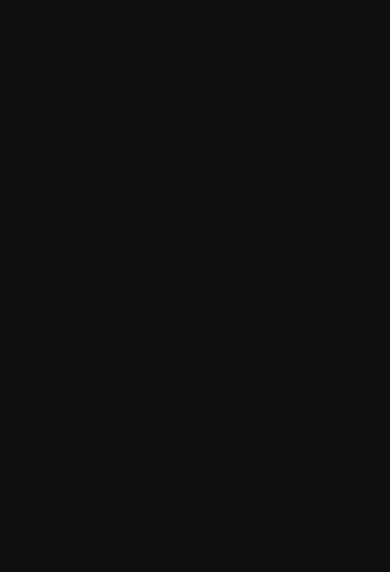
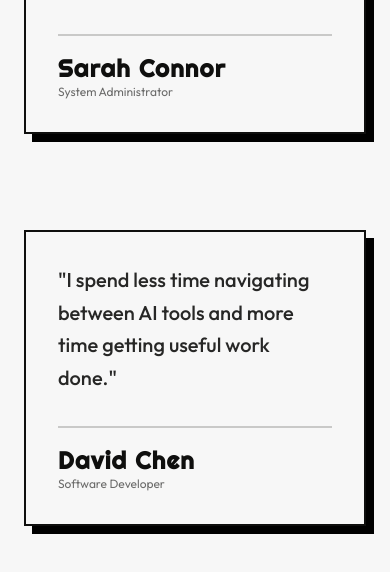
Before and after one commit to sayeed-dev-07/echo-gpt-landing, a Next.js app: page / in a window 390 px wide. Shown: the part 7678-8250 px from the top of the page. Before the commit the page ends 7324 px from the top, so only its background shows below. Built offline with nearby package versions, Linux system fonts and the light colour scheme.

Commit message:
added Testimonials sections

```diff
--- a/app/page.tsx
+++ b/app/page.tsx
@@ -3,6 +3,7 @@
 import AIModelsSection from '@/sections/AiModels';
 import { GallerySection } from '@/sections/Gallery';
 import Hero from '@/sections/Hero';
+import Testimonials from '@/sections/Testimonials';
 import React from 'react';
 
 const page = () => {
@@ -22,7 +23,8 @@
       />
       <section className='relative z-10 min-h-screen bg-foreground'>
         <AIModelsSection />
-        <div className='min-h-[200vh]'></div>
+        <Testimonials />
+        <div className='min-h-[50vh]'></div>
       </section>
     </div>
   );
--- a/next.config.ts
+++ b/next.config.ts
@@ -2,7 +2,7 @@
 
 const nextConfig: NextConfig = {
   /* config options here */
-  allowedDevOrigins: ['192.168.1.101'],
+  allowedDevOrigins: ['192.168.1.102'],
   images: {
     remotePatterns: [
       {
--- /dev/null
+++ b/sections/Testimonials.tsx
@@ -0,0 +1,97 @@
+'use client'
+import React, { useRef } from 'react';
+import gsap from 'gsap';
+import { ScrollTrigger } from 'gsap/ScrollTrigger';
+import { useGSAP } from '@gsap/react';
+
+gsap.registerPlugin(useGSAP, ScrollTrigger);
+
+const cardData = [
+    { id: 1, name: "Alice Johnson", role: "Design Lead", text: "I can compare AI models in one place and choose the right one for each design task." },
+    { id: 2, name: "Marcus Lee", role: "Product Manager", text: "Switching between models is simple, so I can explore different answers without changing tools." },
+    { id: 3, name: "Sarah Connor", role: "System Administrator", text: "The clear layout makes it easy for our team to find a model and get started." },
+    { id: 4, name: "David Chen", role: "Software Developer", text: "I spend less time navigating between AI tools and more time getting useful work done." },
+];
+
+const FeedBackCard = ({ data }) => (
+    <div className="p-8 border-2 border-background bg-foreground shadow-[8px_8px_0px_0px_rgba(0,0,0,1)] flex flex-col gap-4">
+        <p className="text-xl md:text-2xl text-background/90 font-medium leading-relaxed">
+            &quot;{data.text}&quot;
+        </p>
+        <div className="flex flex-col mt-4 border-t-2 border-background/20 pt-4">
+            <span className="font-bold font-header text-2xl text-background  tracking-wider">{data.name}</span>
+            <span className="text-xs text-background/60 ">{data.role}</span>
+        </div>
+    </div>
+);
+
+export default function Testimonials() {
+    const containerRef = useRef(null);
+    const svgRef = useRef(null);
+    const cardsContainerRef = useRef(null);
+
+    useGSAP(() => {
+        // Keep the headline scroll-responsive while cards remain static.
+        gsap.to('.testimonial-text-svg', {
+            scale: 0.35,
+            opacity: 0.2,
+            ease: "none",
+            scrollTrigger: {
+                trigger: cardsContainerRef.current,
+                start: () => `top ${svgRef.current?.getBoundingClientRect().bottom ?? 0}px`,
+                end: "bottom 50%",
+                scrub: 1,
+                invalidateOnRefresh: true,
+            }
+        });
+    }, { scope: containerRef });
+
+    return (
+        <section ref={containerRef} className="relative w-full bg-foreground text-background min-h-[300vh] pb-32">
+
+            {/* Sticky SVG Container */}
+            <div ref={svgRef} className="sticky top-[35vh] z-0 flex items-center justify-center w-full overflow-hidden h-[30vh] pointer-events-none origin-center">
+                <svg
+                    viewBox="0 0 1200 250"
+                    className="testimonial-text-svg w-full h-full select-none px-4 origin-center will-change-transform"
+                    xmlns="http://www.w3.org/2000/svg"
+                >
+                    <title>What users say about EchoGPT</title>
+
+                    <text
+                        x="50%" y="50%"
+                        textAnchor="middle" dominantBaseline="middle"
+                        className="font-sans font-black uppercase"
+                        fontSize="170"
+                        textLength="1100" lengthAdjust="spacingAndGlyphs"
+                        fill="black"
+                    >
+                        WHAT USERS SAY
+                    </text>
+                </svg>
+            </div>
+
+            {/* Testimonials Cards Grid */}
+            <div ref={cardsContainerRef} className="relative z-10 w-full mt-[100vh] px-6 sm:px-12 md:px-20">
+                <div className="w-full flex flex-col gap-24 md:gap-32 pt-16 ">
+                    {cardData.map((item, index) => {
+                        let alignment = 'md:self-start';
+                        if (index % 3 === 1) alignment = 'md:self-end';
+                        if (index % 3 === 2) alignment = 'md:self-center';
+
+                        return (
+                            <div
+                                id='feedback'
+                                key={item.id}
+                                className={`feedback-card w-full md:w-[60%] lg:w-[450px] xl:w-[500px] ${alignment}`}
+                            >
+                                <FeedBackCard data={item} />
+                            </div>
+                        );
+                    })}
+                </div>
+            </div>
+
+        </section>
+    );
+}
```
